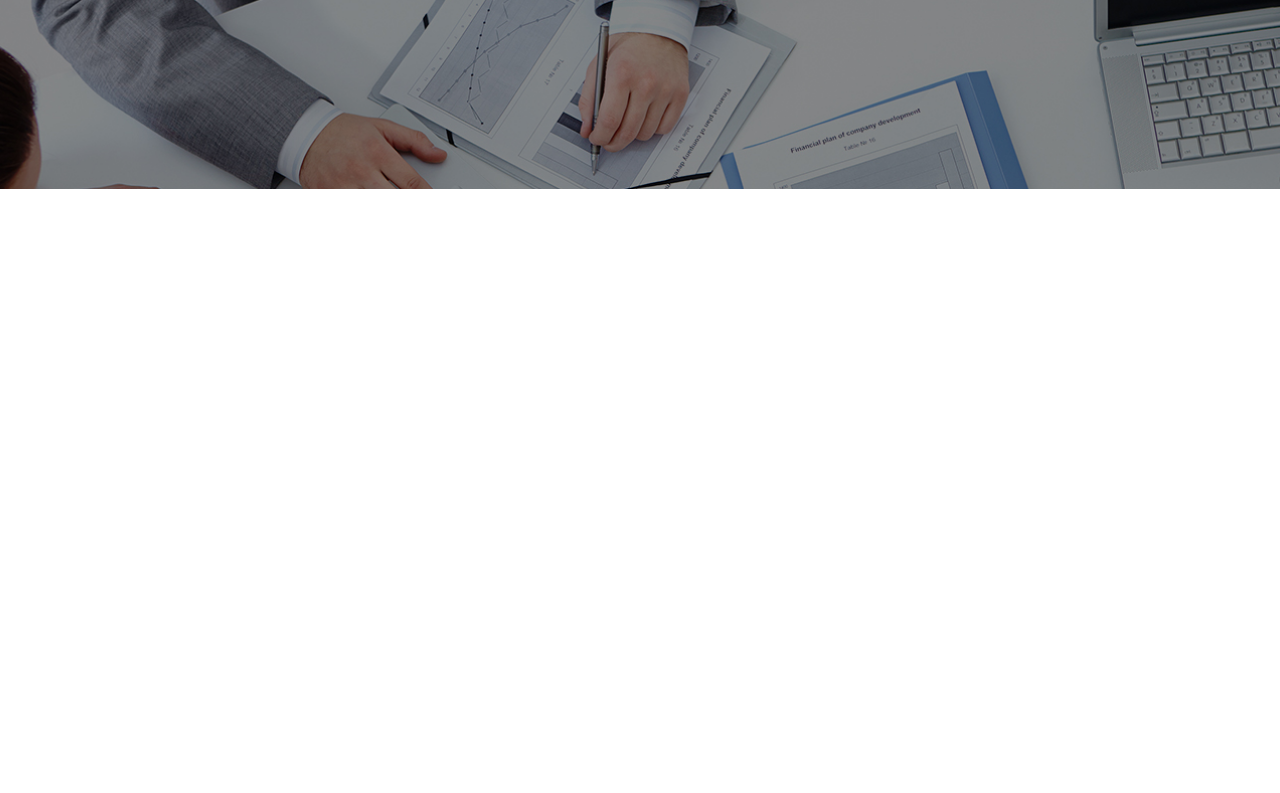
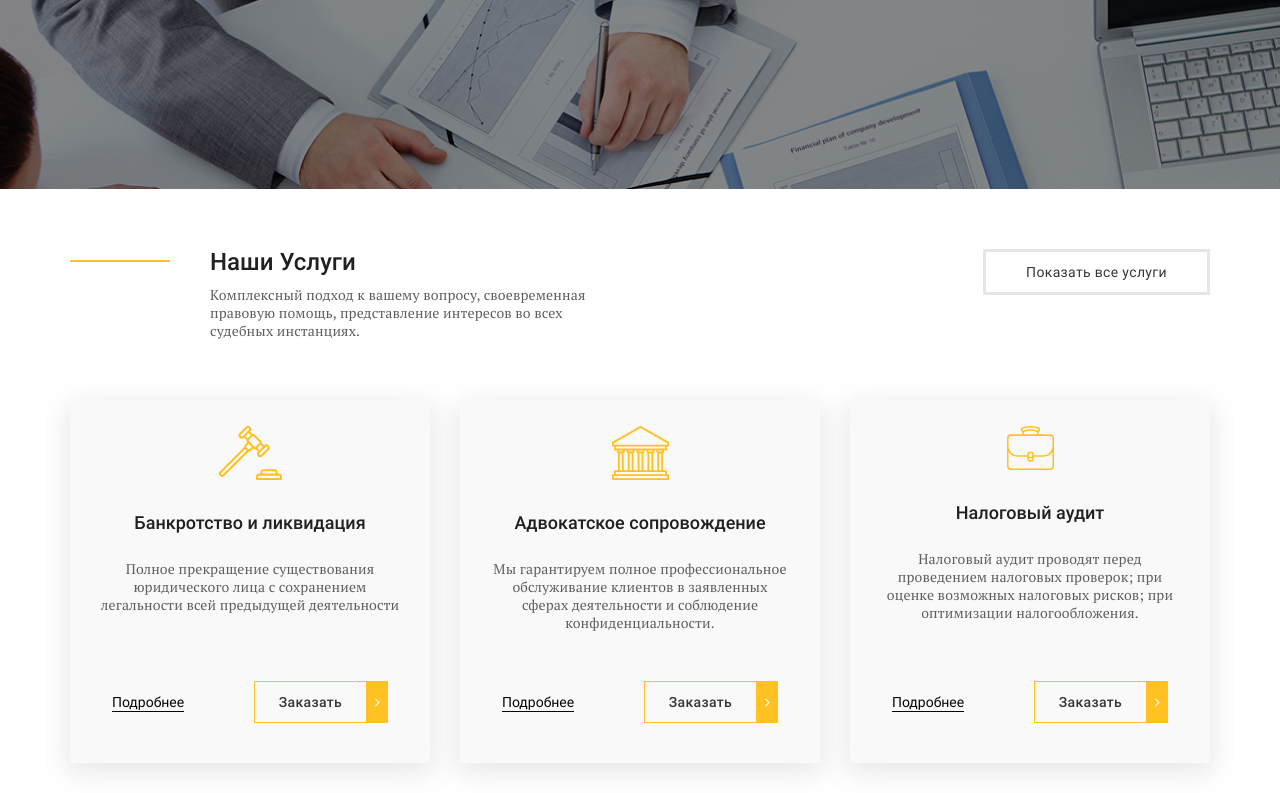
Before and after one commit to Kilavki/Project-6, a website: page app/index.html in a window 1280 px wide. Shown: the part 480-1273 px from the top of the page. Before the commit the page ends 800 px from the top, so only its background shows below. Drawn offline with nearby package versions, Linux system fonts and the light colour scheme; files whose address does not match are found by name.

Commit message:
feat: add section about

```diff
--- a/app/index.html
+++ b/app/index.html
@@ -93,6 +93,73 @@
 		</div>
 	</section>
 
+	<section class="about">
+		<div class="container">
+			<div class="about__top">
+				<div class="about__title-box">
+					<div class="about-title">
+						Наши Услуги
+					</div>
+					<div class="about__text">
+						Комплексный подход к вашему вопросу, своевременная правовую помощь, представление интересов во всех судебных инстанциях.
+					</div>
+				</div>
+				<div class="about__btn">
+					<a href="#">
+						Показать все услуги
+					</a>
+				</div>
+			</div>
+			<div class="about__items">
+				<div class="about__item">
+					<img src="./img/about/Bankruptcy-liquidation.svg" alt="Bankruptcy and liquidation">
+					<div class="about__item-title">
+						Банкротство и ликвидация
+					</div>
+					<div class="about__item-text">
+						Полное прекращение существования юридического лица с сохранением легальности всей предыдущей деятельности
+					</div>
+					<div class="about__item-btn">
+						<a class="about__item-link" href="#">Подробнее</a>
+						<a data-fancybox data-src="#modal" href="javascript:;" class="default-btn">
+							Заказать
+						</a>
+					</div>
+				</div>
+				<div class="about__item">
+					<img src="./img/about/Lawyer-support.svg" alt="Lawyer support">
+					<div class="about__item-title">
+						Адвокатское сопровождение
+					</div>
+					<div class="about__item-text">
+						Мы гарантируем полное профессиональное обслуживание клиентов в заявленных сферах деятельности и соблюдение
+						конфиденциальности.
+					</div>
+					<div class="about__item-btn">
+						<a class="about__item-link" href="#">Подробнее</a>
+						<a data-fancybox data-src="#modal" href="javascript:;" class="default-btn">
+							Заказать
+						</a>
+					</div>
+				</div>
+				<div class="about__item">
+					<img src="./img/about/Tax-audit.svg" alt="Tax audit">
+					<div class="about__item-title">
+						Налоговый аудит
+					</div>
+					<div class="about__item-text">
+						Налоговый аудит проводят перед проведением налоговых проверок; при оценке возможных налоговых рисков; при оптимизации налогообложения.
+					</div>
+					<div class="about__item-btn">
+						<a class="about__item-link" href="#">Подробнее</a>
+						<a data-fancybox data-src="#modal" href="javascript:;" class="default-btn">
+							Заказать
+						</a>
+					</div>
+				</div>
+			</div>
+		</div>
+	</section>
 
 
 
--- a/app/sass/main-style.sass
+++ b/app/sass/main-style.sass
@@ -166,3 +166,68 @@ li
 		left: 0
 		&:before
 			content: '\f104'
+
+.about
+	padding: 60px 0 30px
+	&__top
+		display: flex
+		justify-content: space-between
+		margin-bottom: 60px
+	&__title-box
+		position: relative
+		max-width: 520px
+		padding-left: 140px
+		&:before
+			content: ''
+			position: absolute
+			top: 11px
+			left: 0
+			width: 100px
+			height: 2px
+			background-color: $accent
+	&-title
+		margin-bottom: 13px
+		@include font(roboto, 500, 24px, 24px, 0)
+		color: #212020
+	&__text
+		@include font(ptserif, 400, 14px, 18px, 0.01em)
+		color: #5e5e5e
+	&__btn a
+		padding: 8px 40px
+		@include font(roboto, 400, 14px, 24px, 0.025em)
+		color: #373636
+		border: 3px solid #e6e6e6
+	&__items
+		position: relative
+		display: flex
+		justify-content: space-between
+	&__item
+		position: relative
+		max-width: 360px
+		min-height: 363px
+		padding: 26px 0 40px
+		text-align: center
+		background-color: #f9f9f9
+		box-shadow: 0px 7px 24.3px 2.7px rgba(91, 89, 89, 0.14)
+		&-title
+			padding: 26px 0
+			@include font(roboto, 500, 18px, 24px, 0)
+			color: #212020
+		&-text
+			padding: 0 30px 36px
+			@include font(ptserif, 400, 14px, 18px, 0.01em)
+			color: #5e5e5e
+		&-btn
+			position: absolute
+			left: 0
+			right: 0
+			bottom: 40px
+			.default-btn
+				color: #373636
+				&:after
+					color: #ffffff
+		&-link
+			margin-right: 66px
+			@include font(roboto, 400, 14px, 18px, 0)
+			color: #050505
+			border-bottom: 1px solid #050505
```
Also changed, not shown: app/css/style.min.css, app/img/about/Bankruptcy-liquidation.svg (added), app/img/about/Lawyer-support.svg (added), app/img/about/Tax-audit.svg (added).
